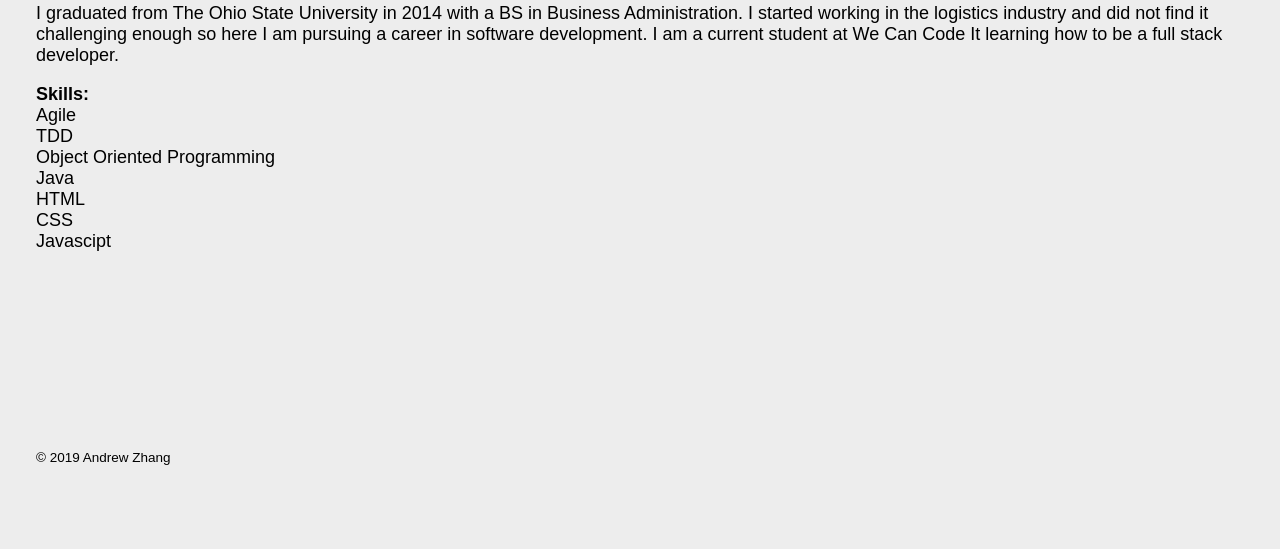
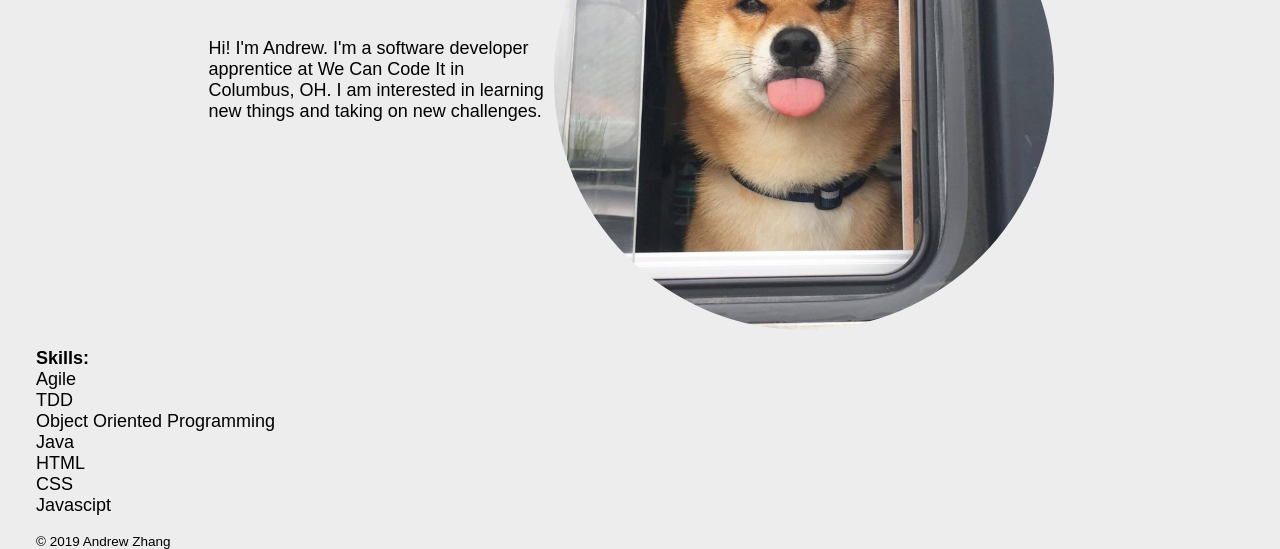
Before and after one commit to Andrew614/andrew614.github.io, a plain HTML site: page index.html in a window 1280 px wide. Shown: the part 335-884 px from the top of the page. Before the commit the page ends 800 px from the top, so only its background shows below. Drawn offline with Linux system fonts and the light colour scheme.

Commit message:
update css files

```diff
--- a/css/contact.css
+++ b/css/contact.css
@@ -33,6 +33,7 @@ h2 {
   font-family: "indie flower";
   text-decoration: underline;
 }
+
 
 ul {
   list-style-type: none;
--- a/css/projects.css
+++ b/css/projects.css
@@ -30,6 +30,16 @@ footer {
 h2 {
     font-family: "indie flower";
     text-decoration: underline;
+}
+
+img {
+    display: block;
+    height: auto;
+    max-width: 100%;
+}
+
+p {
+    width: 80vw;
 }
 
 ul {
--- a/css/style.css
+++ b/css/style.css
@@ -25,13 +25,18 @@ body {
 footer {
     padding-left: 2rem;
     font-size: .75rem;
-    position: absolute;
-    bottom: 0;
 }
 
 hr {
     margin-top: 1rem;
     margin-bottom: 1rem;
+}
+
+img {
+    border-radius: 50%;
+    display: flex;
+    height: auto;
+    max-width: 100%;
 }
 
 section ul {
@@ -43,13 +48,25 @@ ul {
 }
 
 .bio {
-    padding-top: 1rem;
+    display: grid;
+    grid-template-columns: repeat(7, 1fr);
+    align-items: center;
+}
+
+.bio img {
+    grid-column: 4/ span 3;
+    /* grid-column-start: 4;
+    grid-column-end: 7; */
+}
+
+.bio p {
+    grid-column: 2/ span 2;
+
 }
 
 .container {
     padding: 1rem 2rem;
     padding-top: 6rem;
-
 }
 
 .font--mod {
--- a/index.html
+++ b/index.html
@@ -25,9 +25,10 @@
                 <article>
                     <h2 class="font--mod" id="about">About Me</h2>
                     <section>
-                        <a href="https://www.youtube.com/watch?v=dQw4w9WgXcQ" target="_blank"><img src="images\dog.jpg" alt="pic of dog" width="150px" height="150px"></a>
-                        <p class="bio">I graduated from The Ohio State University in 2014 with a BS in Business Administration. I started working in the logistics industry and did not find it challenging enough so here I am pursuing a career in software development. I am a current student at We Can Code It learning how to be a full stack developer.</p>
-                        <section>
+                        <section class="bio">
+                                <p>Hi! I'm Andrew. I'm a software developer apprentice at We Can Code It in Columbus, OH. I am interested in learning new things and taking on new challenges.</p>
+                            <img src="images\dog.jpg" alt="pic of dog" width="500px" height="500px">
+                        </section>
                         <ul><strong>Skills:</strong>
                             <li>Agile</li>
                             <li>TDD</li>
```
Also changed, not shown: contact.html (+1 -1 lines), projects.html (+4 -4 lines).
